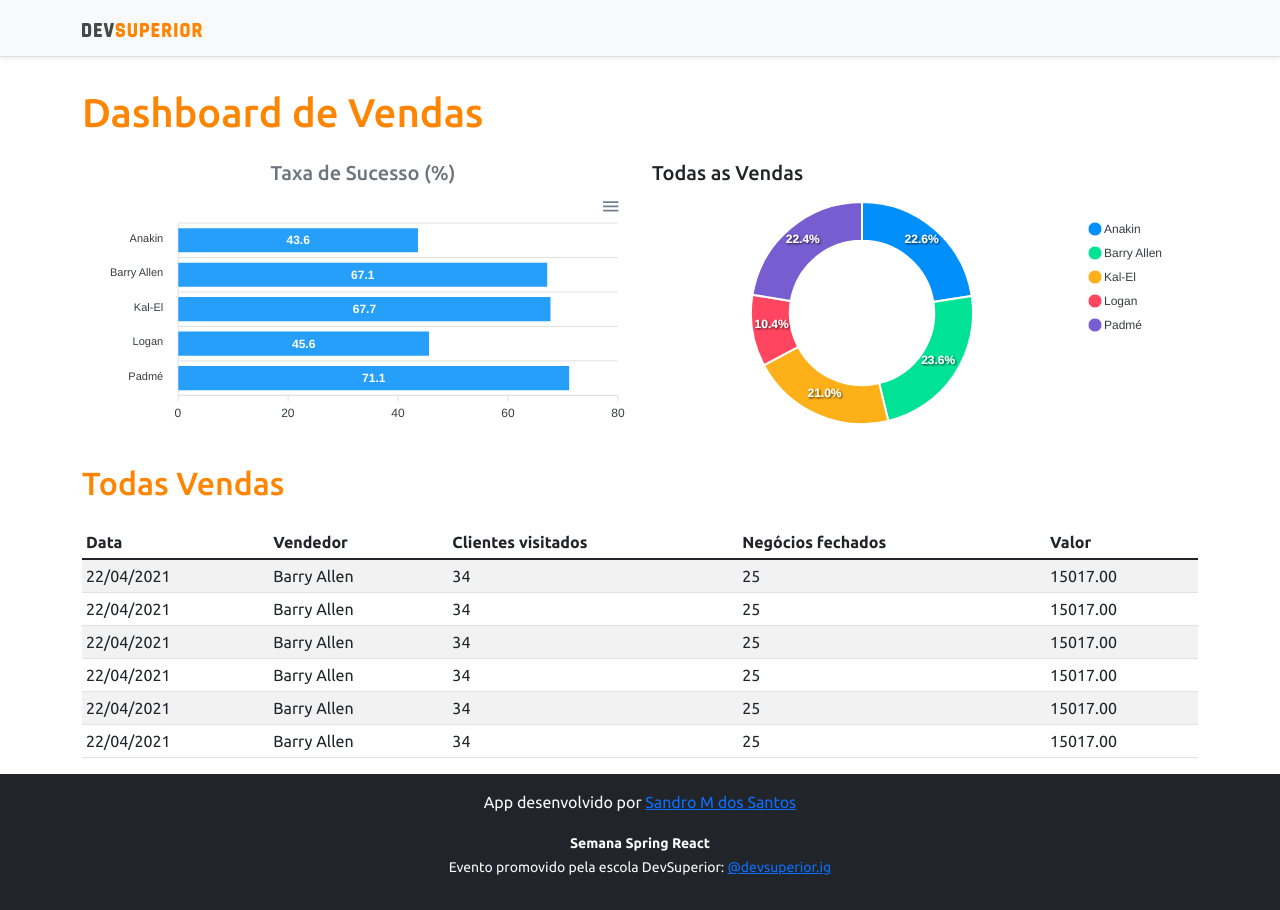
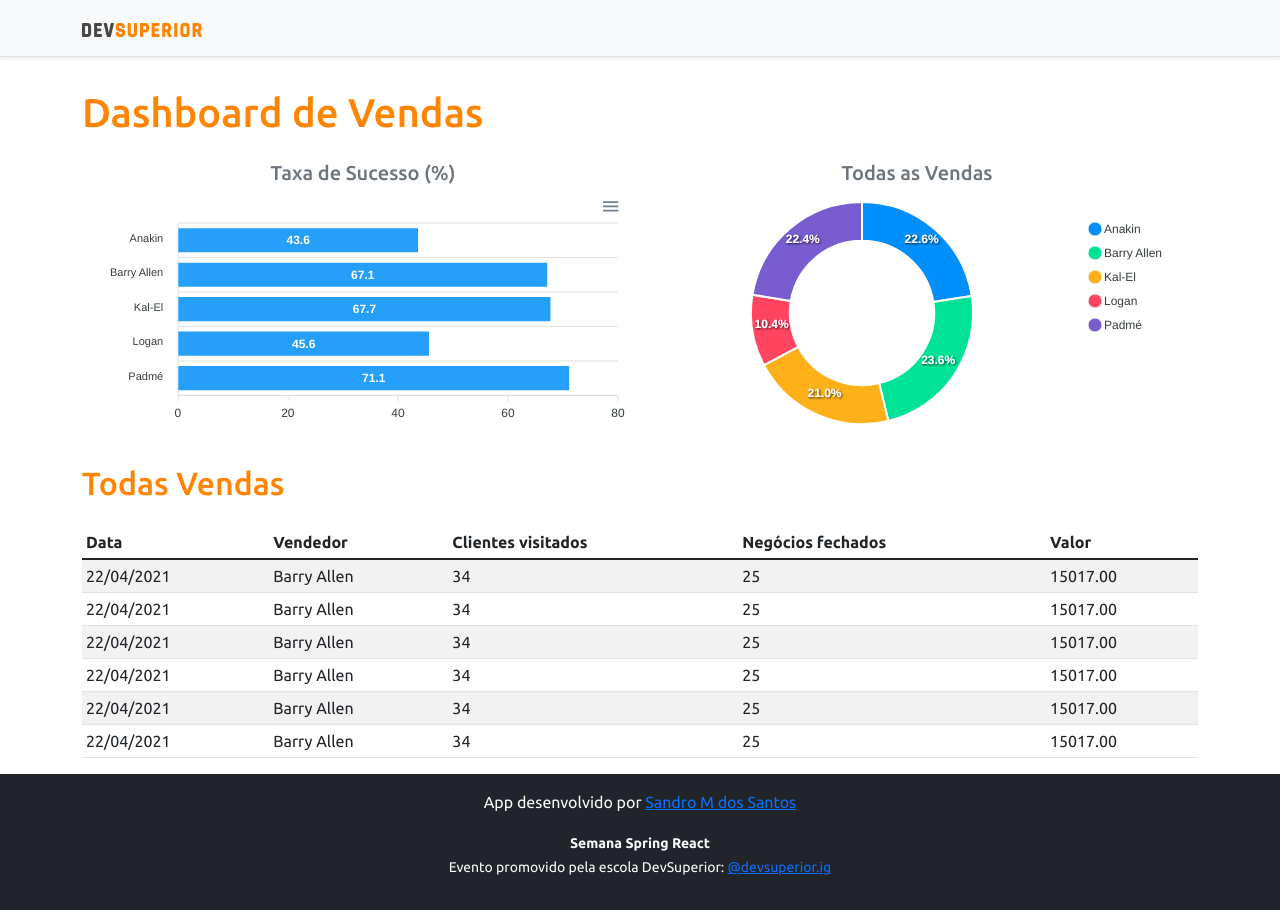
Before and after one commit to devPoa-Java/projeto-sds5, a React (Create React App) app in the folder frontend/: page / in a window 1280 px wide. Built offline with nearby package versions, Linux system fonts and the light colour scheme.

Commit message:
update title

```diff
--- a/frontend/src/App.tsx
+++ b/frontend/src/App.tsx
@@ -17,7 +17,7 @@
           <BarChart />
         </div>
         <div className="col sm-6">
-          <h5>Todas as Vendas</h5>
+          <h5 className="text-center text-secondary">Todas as Vendas</h5>
           <DonutChart />
         </div>
       </div>
```
